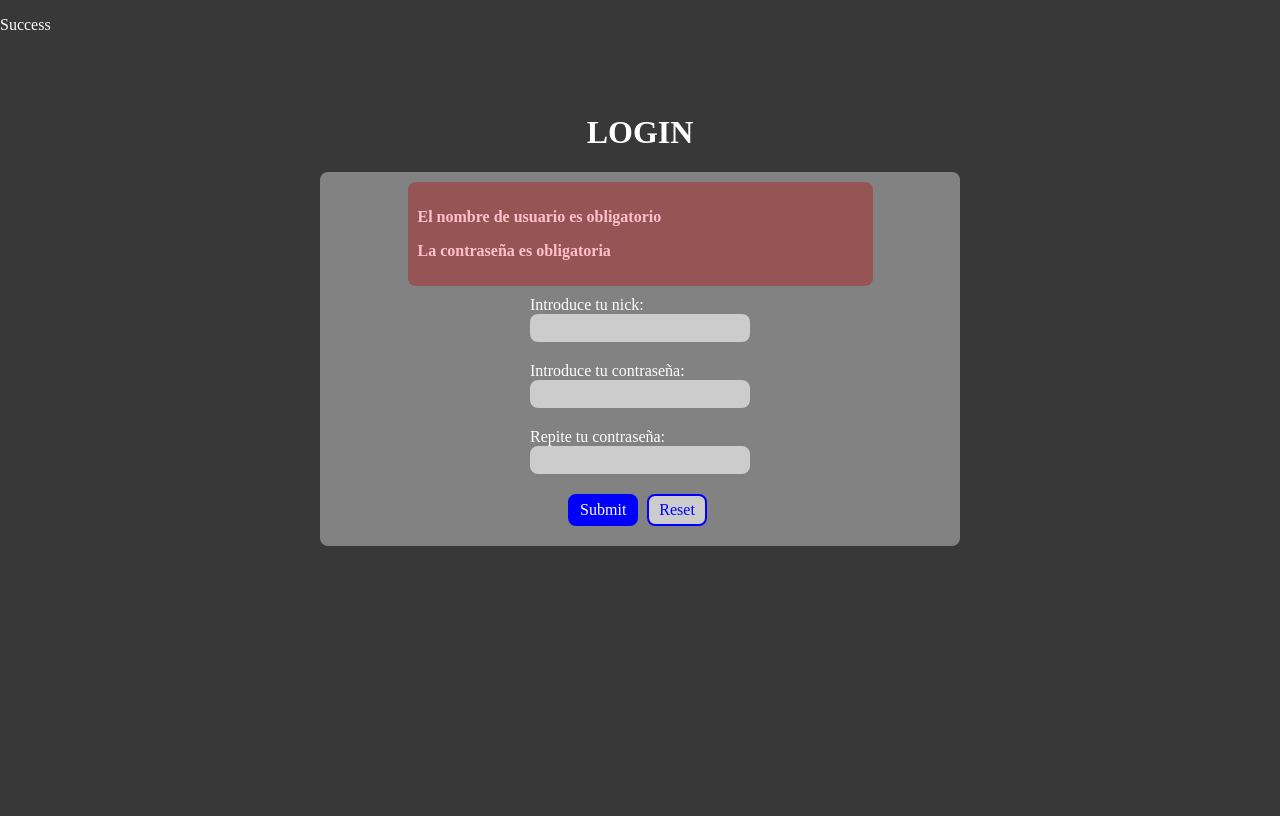
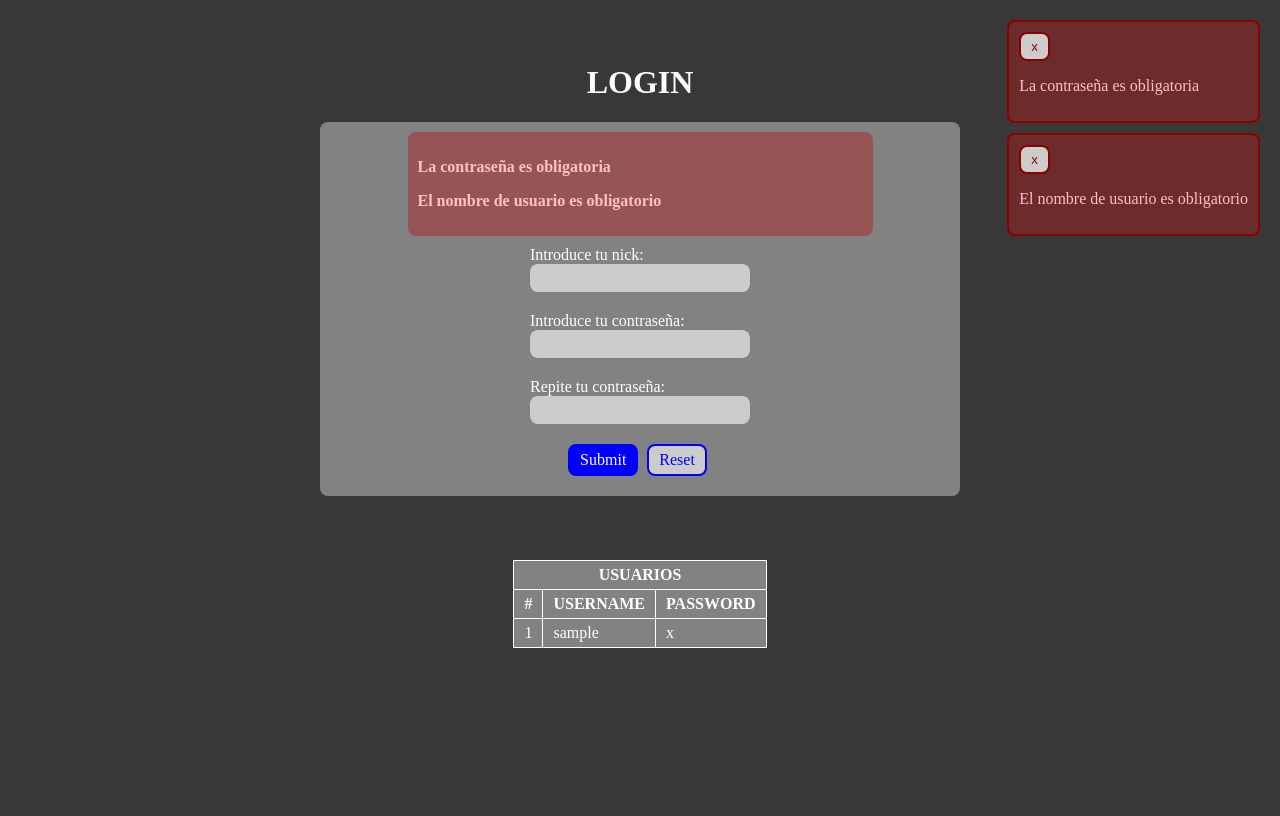
Before and after one commit to J210172/ASIR2-IAW-PHP, a PHP site: page /ejercicios/ejer09-01/index.php in a window 1280 px wide. After the commit the page ends 648 px from the top, so only its background shows below. Run offline with PHP 8.4, Linux system fonts and the light colour scheme; tables that the repository leaves empty or names only in its code hold one stand-in row (values such as "Sample post").

Commit message:
Ejercicio del 01/12/2023

```diff
--- a/assets/css/styles.css
+++ b/assets/css/styles.css
@@ -10,6 +10,13 @@
     --secondary-color: green;
     --danger-color: darkred;
 
+    --success-color: green;
+    --success-sec-color: darkgreen;
+    --success-bg-color: #2a27;
+
+    --error-color: red;
+    --error-sec-color: darkred;
+    --error-bg-color: #a227;
 
     --border-radius: 8px;
 }
@@ -193,6 +200,28 @@ input[type="file"]::-webkit-file-upload-button{
     color: var(--secondary-color);
 }
 
+.btn.danger {
+    border-radius: var(--border-radius);
+    background-color: var(--danger-color);
+    border: 2px solid var(--danger-color);
+    color: var(--fg-color-1);
+}
+
+.btn.danger-outline {
+    border-radius: var(--border-radius);
+    border: 2px solid var(--danger-color);
+    background-color: var(--bg-color-3);
+    color: var(--danger-color);
+}
+
+.close-btn {
+    margin-left: auto;
+    border-radius: 50%;
+    border: 2px solid var(--secondary-color);
+    background-color: var(--bg-color-3);
+    color: var(--secondary-color);
+}
+
 /**
   * Mensajes
   **/
@@ -207,3 +236,38 @@ input[type="file"]::-webkit-file-upload-button{
 .error-message {
     color: #ffc0cc;
 }
+
+.messages {
+    position: fixed;
+    top: 0;
+    right: 0;
+    padding: 20px;
+}
+
+.message {
+    padding: 10px;
+    margin-bottom: 10px;
+    border-radius: var(--border-radius);
+}
+
+.message.success {
+    background-color: var(--success-bg-color);
+    border: 2px solid var(--success-sec-color);
+}
+
+.message.error {
+    background-color: var(--error-bg-color);
+    border: 2px solid var(--error-sec-color);
+}
+
+
+/**
+  * Tablas
+  **/
+
+table, table * {
+    border-collapse: collapse;
+    border: 1px solid white;
+    padding: 5px 10px;
+    background-color: var(--bg-color-2);
+}
--- a/ejercicios/ejer09-01/index.php
+++ b/ejercicios/ejer09-01/index.php
@@ -1,10 +1,19 @@
 <?php
 /* CONFIG */
-
 define("DB_HOST", "localhost");
 define("DB_USER", "root");
 define("DB_PASS", "root");
 define("DB_DATABASE", "ejercicio_1");
+
+$link = @mysqli_connect(DB_HOST, DB_USER, DB_PASS, DB_DATABASE);
+
+if (!$link)
+die('Connect Error ('.mysqli_connect_errno().') '.mysqli_connect_error());
+
+if (!mysqli_set_charset($link, "utf8"))
+printf("Error loading character set utf8: %s\n", mysqli_error($link));
+
+$user_list_query = $link->query('SELECT * FROM usuarios');
 
 /* CONNECTION */
 if ($_SERVER['REQUEST_METHOD'] == 'POST' || true) {
@@ -16,40 +25,36 @@ if ($_SERVER['REQUEST_METHOD'] == 'POST' || true) {
     $messages = [];
     $error_messages = [];
 
-    if (empty($username))
-    {
-        $error_messages[] = "El nombre de usuario es obligatorio";
-    }
 
-    if (empty($passwd1))
-    {
+    if (empty($passwd1)) {
         $error_messages[] = "La contraseña es obligatoria";
     }
 
-    if ($passwd1 != $passwd2)
-    {
+    if ($passwd1 != $passwd2) {
         $error_messages[] = "Las contraseña deben coincidir";
+    }
+
+    if (empty($username)) {
+        $error_messages[] = "El nombre de usuario es obligatorio";
+    } else {
+        $user_exist_query = $link->prepare('SELECT * FROM usuarios WHERE username = ?');
+        $user_exist_query->bind_param('s', $username);
+        $user_exist_query->execute();
+        $user_exist = $user_exist_query->num_rows > 0;
+
+        if (!$user_exists) {
+            $error_messages[] = "Ya existe un usuario con ese nombre";
+        }
     }
 
     if (empty($error_messages))
     {
-        $link = @mysqli_connect(DB_HOST, DB_USER, DB_PASS, DB_DATABASE);
-
-        if (!$link)
-        die('Connect Error ('.mysqli_connect_errno().') '.mysqli_connect_error());
-
-        if (!mysqli_set_charset($link, "utf8"))
-        printf("Error loading character set utf8: %s\n", mysqli_error($link));
-
         $query = $link->prepare("INSERT INTO usuarios (username, password) VALUES (?, ?)");
         $query->bind_param('ss', $username, $passwd1);
 
         $query->execute();
         $query->close();
-
-        mysqli_close($link);
     }
-
 }
 
 ?>
@@ -65,13 +70,22 @@ if ($_SERVER['REQUEST_METHOD'] == 'POST' || true) {
 
 <body>
     <div class="messages">
-        <div class="message success">
-            <p>Success</p>
-        </div>
+        <?php
+            foreach ($error_messages as $message)
+                echo "<div class='message error'><button class='btn danger-outline' onclick='this.parentElement.remove()'>x</button><p class='error-message'>$message</p></div>";
+            foreach ($messages as $message) {
+                echo "
+                <div class='message success'>
+                <button class='close-btn' onclick='this.parentElement.remove()'>x</button>
+                <p>$message</p>
+                </div>
+                ";
+            }
+        ?>
     </div>
 	<div class="content middle">
 		<h1 class="mt-1">LOGIN</h1>
-		<div class="box ">
+		<div class="box">
             <div <?= empty($error_messages) ? 'hidden="hidden"' : '' ?> class="content-75">
                 <div class="error-messages">
                     <?php
@@ -99,7 +113,30 @@ if ($_SERVER['REQUEST_METHOD'] == 'POST' || true) {
 				</div>
 			</form>
 		</div>
+        <div class="mt-1">
+            <table>
+                <thead>
+                    <tr><th colspan="3">USUARIOS</th></tr>
+                    <tr><th>#</th><th>USERNAME</th><th>PASSWORD</th></tr>
+                </thead>
+                <tbody>
+                    <?php
+                        if ($user_list_query->num_rows == 0) {
+                            echo "<tr><td colspan='3'>No hay usuarios</td></tr>";
+                        }
+                        else {
+                            while ($user = $user_list_query->fetch_array())
+                                echo "<tr><td>{$user['id']}</td><td>{$user['username']}</td><td>{$user['password']}</td></tr>";
+                        }
+                    ?>
+                </tbody>
+            </table>
+        </div>
 	</div>
 </body>
 
 </html>
+
+<?php
+mysqli_close($link);
+?>
```
